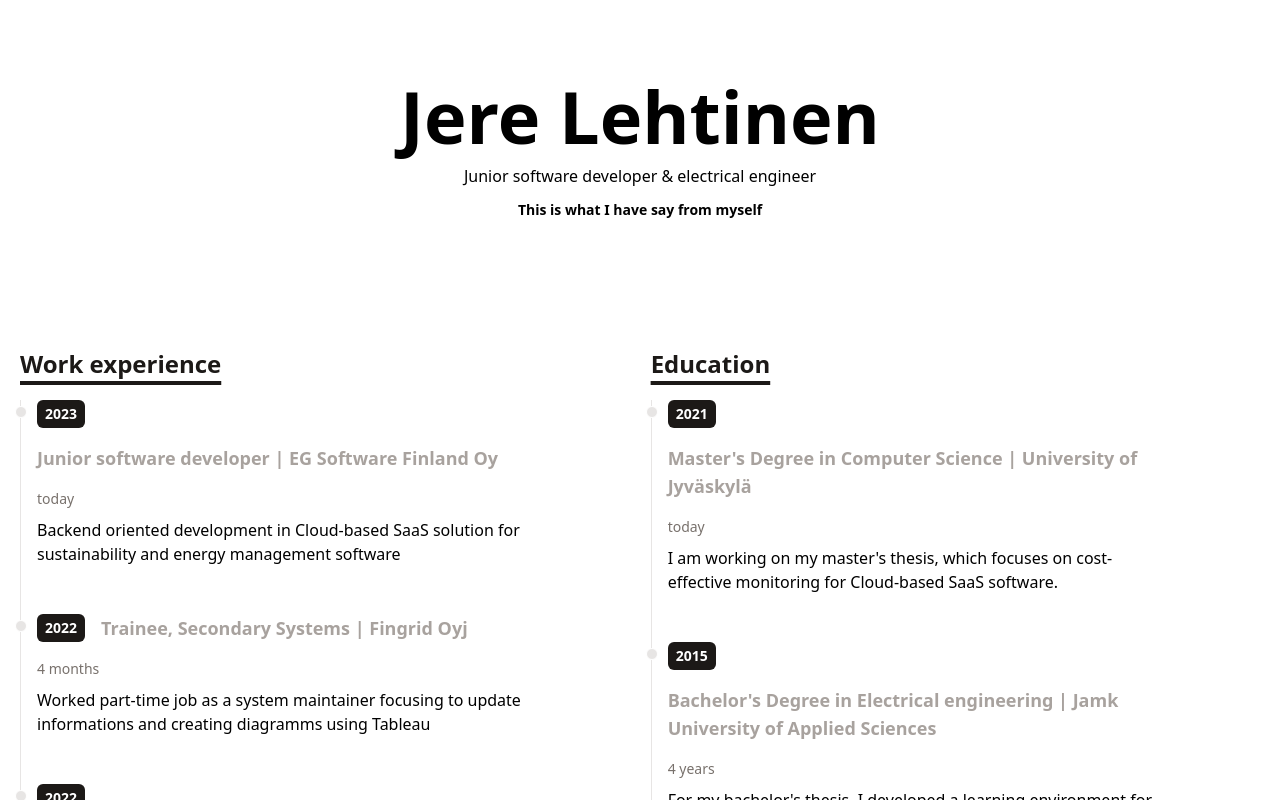
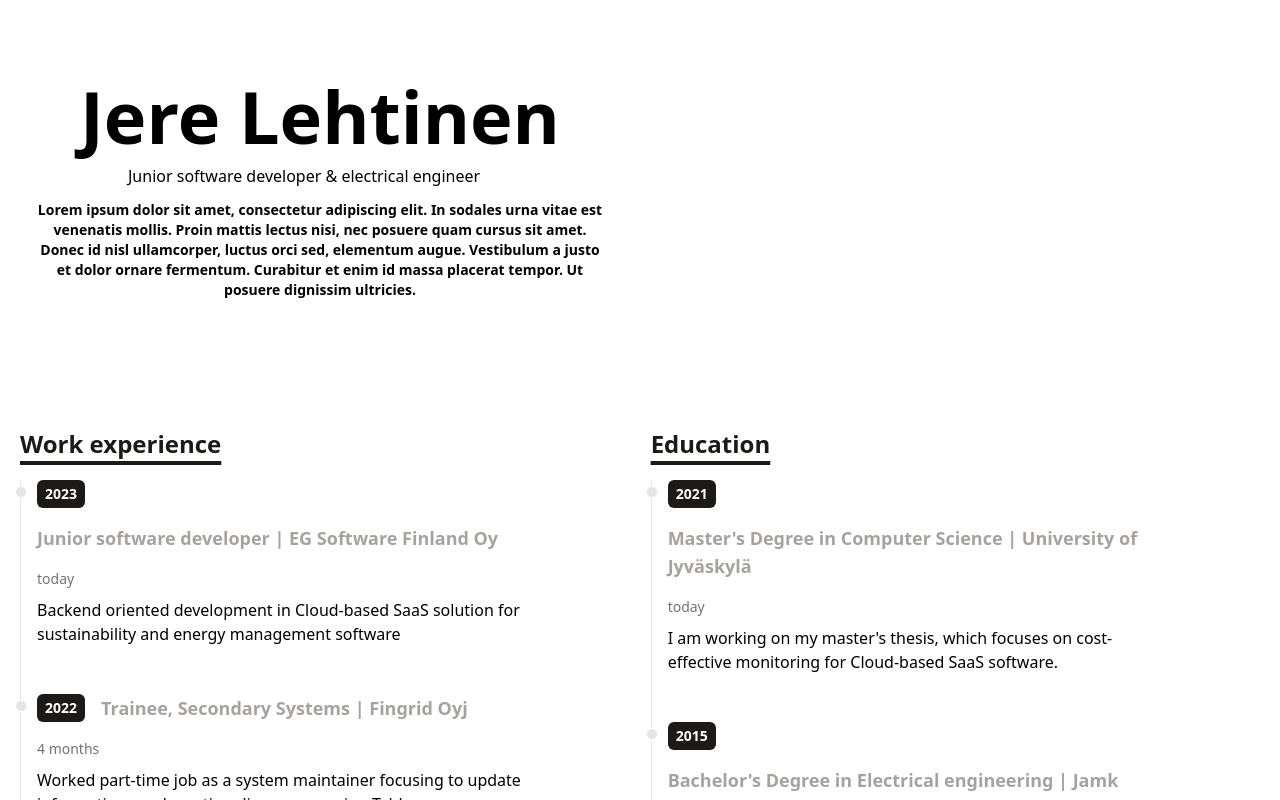
Before and after one commit to jvwlehti/cv-project, an Angular app: page / in a window 1280 px wide. Shown: the top 800 px of the page. Built offline with nearby package versions, Linux system fonts and the light colour scheme.

Commit message:
move info to left

```diff
--- a/src/app/components/intro/intro.component.html
+++ b/src/app/components/intro/intro.component.html
@@ -1,6 +1,5 @@
-<div class="flex items-center justify-center
- flex-col text-center pt-20 pb-6">
-    <h1 class="text-4xl md:text-7xl mb-1 md:mb-3 font-bold">{{Name}}</h1>
-    <p class="text-base md:text=xl mb-3 font-medium"> {{title}} </p>
-    <p class="text-sm max-w-xl mb-6 font-bold"> {{bio}} </p>
+<div class="flex items-start justify-start flex-col text-center pt-20 pb-6">
+    <h1 class="text-4xl md:text-7xl mb-1 md:mb-3 font-bold mx-20">{{Name}}</h1>
+    <p class="text-base md:text=xl mb-3 font-medium mx-32"> {{title}} </p>
+    <p class="text-sm max-w-xl mb-6 font-bold mx-8"> {{bio}} </p>
 </div>
--- a/src/app/components/intro/intro.component.ts
+++ b/src/app/components/intro/intro.component.ts
@@ -8,5 +8,5 @@ import { Component } from '@angular/core';
 export class IntroComponent {
   Name = 'Jere Lehtinen';
   title = 'Junior software developer & electrical engineer'
-  bio = 'This is what I have say from myself'
+  bio = 'Lorem ipsum dolor sit amet, consectetur adipiscing elit. In sodales urna vitae est venenatis mollis. Proin mattis lectus nisi, nec posuere quam cursus sit amet. Donec id nisl ullamcorper, luctus orci sed, elementum augue. Vestibulum a justo et dolor ornare fermentum. Curabitur et enim id massa placerat tempor. Ut posuere dignissim ultricies. '
 }
```
